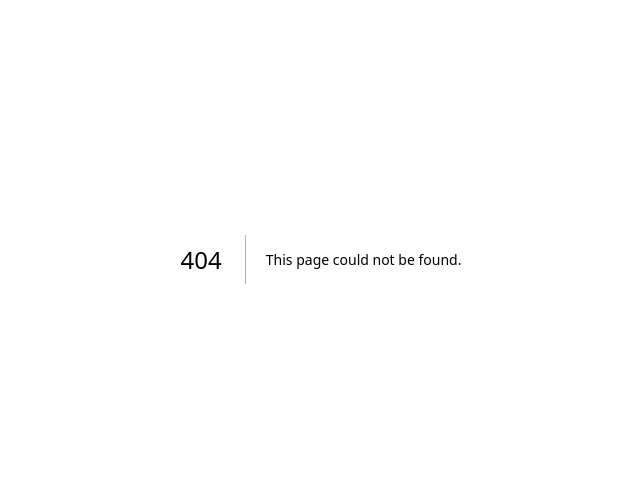
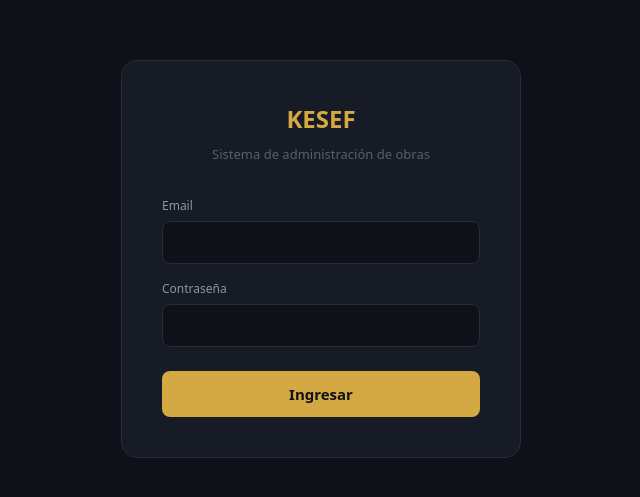
Before and after one commit to leanisra/Kesef, a Next.js app: page /login in a window 1280 px wide. Before the commit this address had no page. Shown: the part 141-638 px from the top of the page, without its empty margins (319-959 px from the left). Built offline with nearby package versions, Linux system fonts and the light colour scheme; no server answers.

Commit message:
feat: login y middleware auth

```diff
--- /dev/null
+++ b/src/app/login/page.tsx
@@ -0,0 +1,64 @@
+'use client'
+import { useState } from 'react'
+import { supabase } from '@/lib/supabase'
+import { useRouter } from 'next/navigation'
+
+export default function LoginPage() {
+  const router = useRouter()
+  const [email, setEmail] = useState('')
+  const [password, setPassword] = useState('')
+  const [error, setError] = useState('')
+  const [loading, setLoading] = useState(false)
+
+  const handleLogin = async () => {
+    setLoading(true)
+    setError('')
+    const { error } = await supabase.auth.signInWithPassword({ email, password })
+    if (error) {
+      setError('Email o contraseña incorrectos')
+      setLoading(false)
+    } else {
+      router.push('/')
+    }
+  }
+
+  return (
+    <main style={{ minHeight: '100vh', background: '#0E1117', display: 'flex', alignItems: 'center', justifyContent: 'center', fontFamily: 'system-ui, sans-serif' }}>
+      <div style={{ background: '#161B25', border: '1px solid #252D3D', borderRadius: 16, padding: '40px', width: '100%', maxWidth: 400 }}>
+        <h1 style={{ fontSize: 24, fontWeight: 700, color: '#D4A843', marginBottom: 8, textAlign: 'center' }}>KESEF</h1>
+        <p style={{ color: '#556070', fontSize: 13, textAlign: 'center', marginBottom: 32 }}>Sistema de administración de obras</p>
+
+        <div style={{ marginBottom: 16 }}>
+          <label style={{ fontSize: 12, color: '#8A96AA', display: 'block', marginBottom: 6 }}>Email</label>
+          <input
+            type="email"
+            value={email}
+            onChange={e => setEmail(e.target.value)}
+            style={{ width: '100%', background: '#0E1117', border: '1px solid #252D3D', borderRadius: 8, padding: '10px 12px', color: '#E8EDF5', fontSize: 14, boxSizing: 'border-box' }}
+          />
+        </div>
+
+        <div style={{ marginBottom: 24 }}>
+          <label style={{ fontSize: 12, color: '#8A96AA', display: 'block', marginBottom: 6 }}>Contraseña</label>
+          <input
+            type="password"
+            value={password}
+            onChange={e => setPassword(e.target.value)}
+            onKeyDown={e => e.key === 'Enter' && handleLogin()}
+            style={{ width: '100%', background: '#0E1117', border: '1px solid #252D3D', borderRadius: 8, padding: '10px 12px', color: '#E8EDF5', fontSize: 14, boxSizing: 'border-box' }}
+          />
+        </div>
+
+        {error && <p style={{ color: '#F87171', fontSize: 13, marginBottom: 16, textAlign: 'center' }}>{error}</p>}
+
+        <button
+          onClick={handleLogin}
+          disabled={loading}
+          style={{ width: '100%', background: '#D4A843', color: '#0E1117', border: 'none', borderRadius: 8, padding: '12px', fontSize: 15, fontWeight: 700, cursor: 'pointer' }}
+        >
+          {loading ? 'Ingresando...' : 'Ingresar'}
+        </button>
+      </div>
+    </main>
+  )
+}
--- /dev/null
+++ b/src/middleware.ts
@@ -0,0 +1,32 @@
+import { createServerClient } from '@supabase/ssr'
+import { NextResponse } from 'next/server'
+import type { NextRequest } from 'next/server'
+
+export async function middleware(request: NextRequest) {
+  const response = NextResponse.next()
+
+  const supabase = createServerClient(
+    process.env.NEXT_PUBLIC_SUPABASE_URL!,
+    process.env.NEXT_PUBLIC_SUPABASE_ANON_KEY!,
+    {
+      cookies: {
+        getAll: () => request.cookies.getAll(),
+        setAll: (cookies) => cookies.forEach(({ name, value, options }) =>
+          response.cookies.set(name, value, options)
+        ),
+      },
+    }
+  )
+
+  const { data: { user } } = await supabase.auth.getUser()
+
+  if (!user && !request.nextUrl.pathname.startsWith('/login')) {
+    return NextResponse.redirect(new URL('/login', request.url))
+  }
+
+  return response
+}
+
+export const config = {
+  matcher: ['/((?!_next/static|_next/image|favicon.ico).*)'],
+}
```
